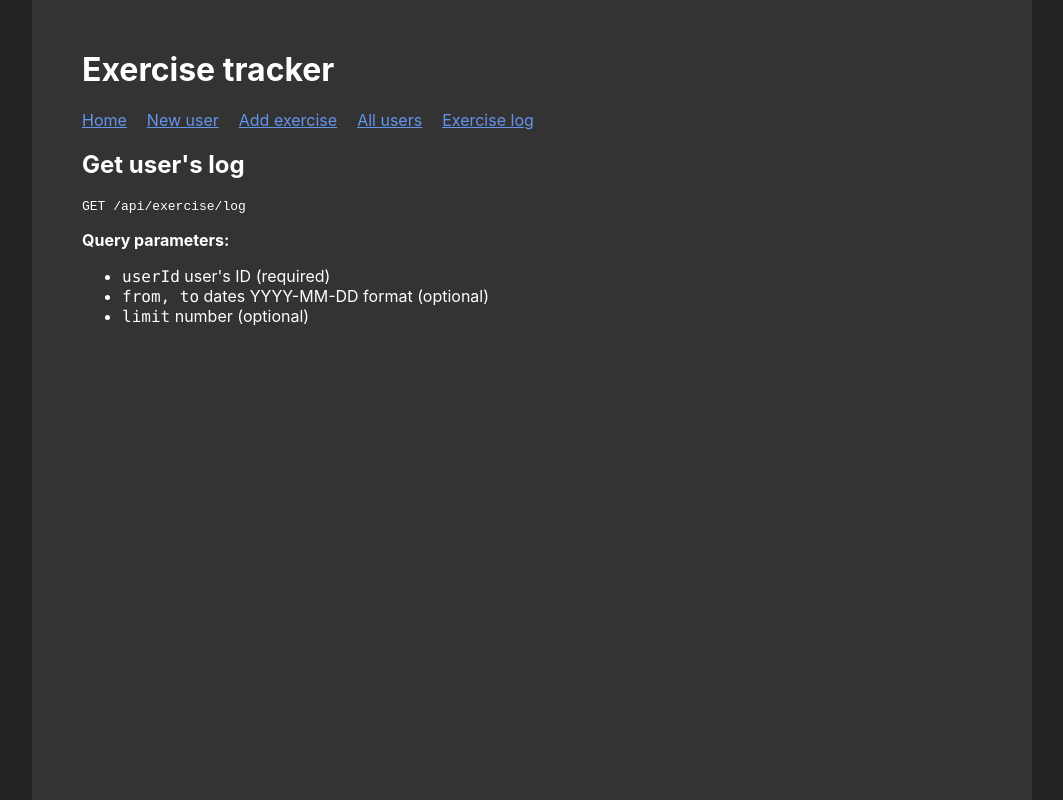
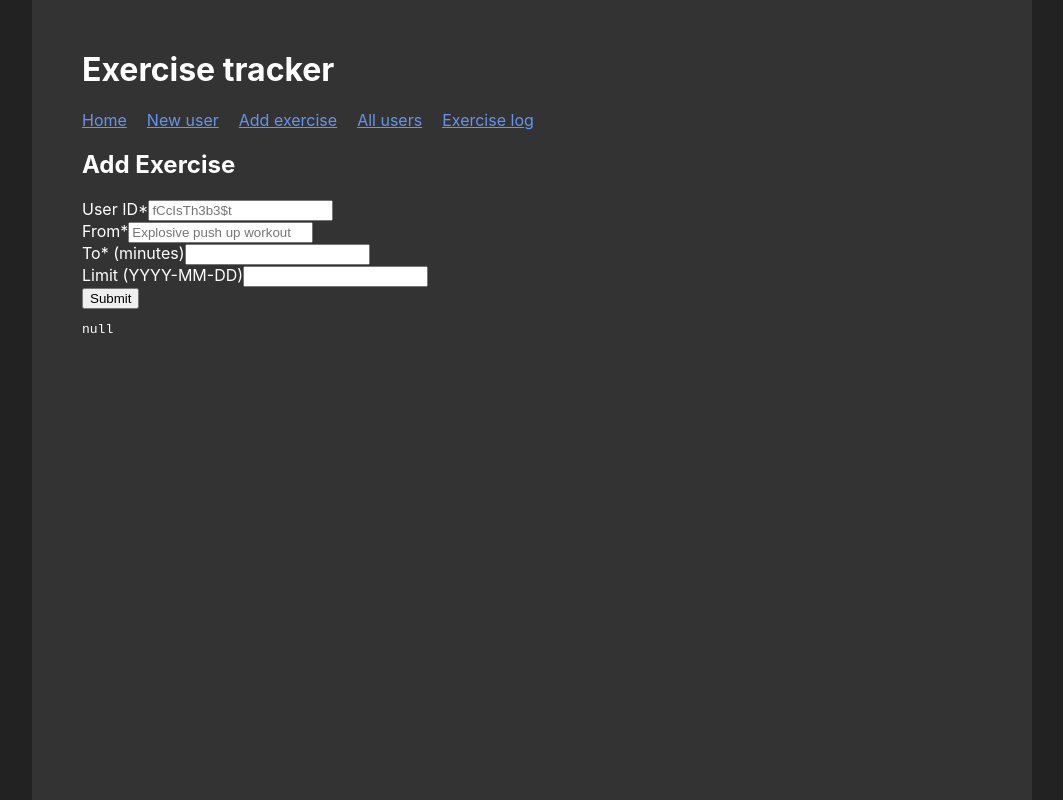
Before and after one commit to sitek94/exercise-tracker-client, a React (Create React App) app: page /log in a window 1280 px wide. Shown: the whole page, without its empty margins (108-1171 px from the left). Built offline with nearby package versions, Linux system fonts and the light colour scheme.

Commit message:
feat: fetch user's exercise log

```diff
--- a/src/api/index.ts
+++ b/src/api/index.ts
@@ -1,5 +1,11 @@
 import axios from 'axios';
-import { NewExercise, NewExerciseResponse } from 'types';
+import {
+  NewExercise,
+  NewExerciseResponse,
+  UserList,
+  LogQuery,
+  LogQueryResponse,
+} from 'types';
 
 const api = axios.create({
   baseURL: process.env.REACT_APP_API_URL,
@@ -10,7 +16,8 @@ export default api;
 export async function getAllUsers() {
   try {
     const response = await api.get('/users');
-    return response.data;
+    const userList: UserList = response.data;
+    return userList;
   } catch (error) {
     throw error;
   }
@@ -26,9 +33,32 @@ export async function postAddExercise(newExercise: NewExercise) {
       duration,
       date,
     });
-    const data: NewExerciseResponse = response.data;
-    return data;
+    const newExerciseResponse: NewExerciseResponse = response.data;
+    return newExerciseResponse;
   } catch (error) {
+    console.log(error.response);
     throw error;
   }
 }
+
+export async function getExerciseLog(query: LogQuery) {
+  try {
+    const { userId, from, to, limit } = query;
+
+    const response = await api.get('log', {
+      params: {
+        userId,
+        from,
+        to,
+        limit,
+      },
+    });
+
+    const log: LogQueryResponse = response.data;
+
+    return log;
+  } catch (error) {
+
+    throw error;
+  }
+}
--- a/src/screens/exercise-log.tsx
+++ b/src/screens/exercise-log.tsx
@@ -1,24 +1,99 @@
+import * as React from 'react';
+import useAsync from 'hooks/use-async';
+import { getExerciseLog } from 'api';
+import { LogQueryResponse } from 'types';
+import { AxiosError } from 'axios';
+
 export default function ExerciseLog() {
+  const [userId, setUserId] = React.useState('');
+  const [from, setFrom] = React.useState('');
+  const [to, setTo] = React.useState('');
+  const [limit, setLimit] = React.useState('');
+
+  const { status, value, error, execute } = useAsync<
+    LogQueryResponse,
+    AxiosError
+  >(
+    async () =>
+      getExerciseLog({
+        userId,
+        from: from ? from : undefined,
+        to: to ? to : undefined,
+        limit: limit ? Number(limit) : undefined,
+      }),
+    false,
+  );
+
+  const handleSubmit = (e: React.FormEvent) => {
+    e.preventDefault();
+
+    execute();
+  };
+
   return (
     <section>
-      <h2>Get user's log</h2>
-      <pre>GET /api/exercise/log</pre>
+      <h2>Add Exercise</h2>
+      {status === 'error' && (
+        <div style={{ backgroundColor: 'red', color: 'white' }}>
+          <p>Error</p>
+          <pre>
+            {JSON.stringify(
+              error?.response?.data?.error || error?.message,
+              null,
+              2,
+            )}
+          </pre>
+        </div>
+      )}
+      {status === 'success' && (
+        <div>
+          <div style={{ backgroundColor: 'green', color: 'white' }}>
+            <p>Here's the log</p>
+          </div>
+        </div>
+      )}
+      <form onSubmit={handleSubmit}>
+        <div>
+          <label htmlFor="userId">User ID*</label>
+          <input
+            id="userId"
+            placeholder="fCcIsTh3b3$t"
+            value={userId}
+            onChange={e => setUserId(e.currentTarget.value)}
+            required
+          />
+        </div>
+        <div>
+          <label htmlFor="from">From*</label>
+          <input
+            id="from"
+            value={from}
+            onChange={e => setFrom(e.currentTarget.value)}
+            placeholder="Explosive push up workout"
+          />
+        </div>
+        <div>
+          <label htmlFor="to">To* (minutes)</label>
+          <input
+            id="to"
+            type="number"
+            value={to}
+            onChange={e => setTo(e.currentTarget.value)}
+          />
+        </div>
+        <div>
+          <label htmlFor="limit">Limit (YYYY-MM-DD)</label>
+          <input
+            id="limit"
+            type="limit"
+            value={limit}
+            onChange={e => setLimit(e.currentTarget.value)}
+          />
+        </div>
+        <button type="submit">Submit</button>
+      </form>
 
-      <p>
-        <strong>Query parameters:</strong>
-      </p>
-
-      <ul>
-        <li>
-          <code>userId</code> user's ID (required)
-        </li>
-        <li>
-          <code>from, to</code> dates YYYY-MM-DD format (optional)
-        </li>
-        <li>
-          <code>limit</code> number (optional)
-        </li>
-      </ul>
+      <pre>{JSON.stringify(value, null, 2)}</pre>
     </section>
   );
 }
```
Also changed, not shown: src/types.ts (+20 -0 lines).
